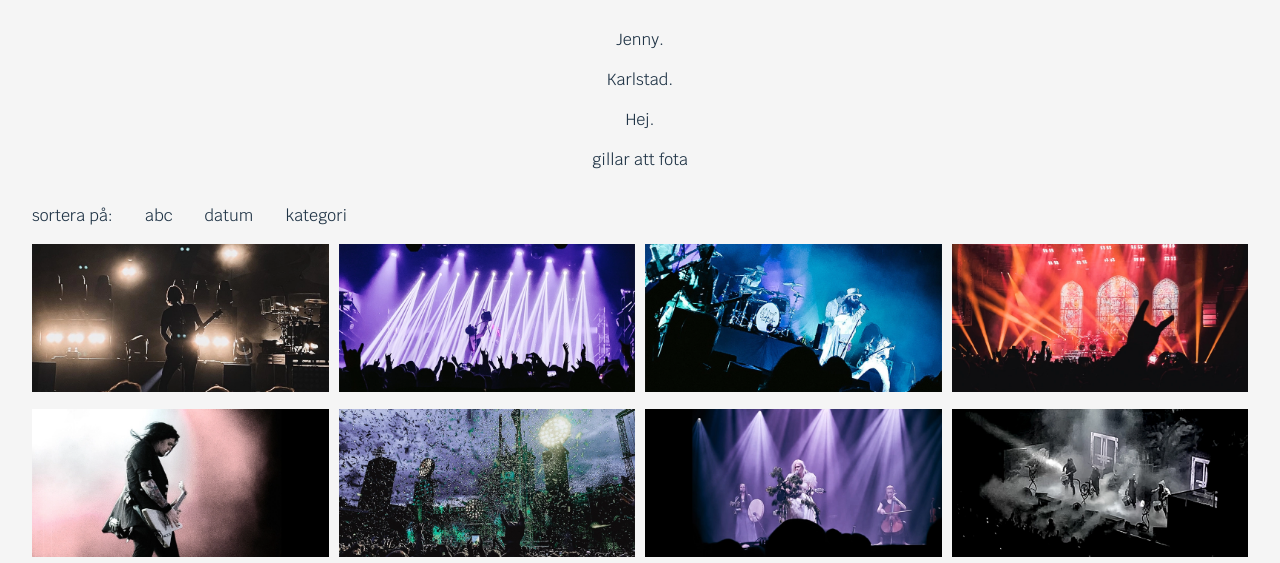
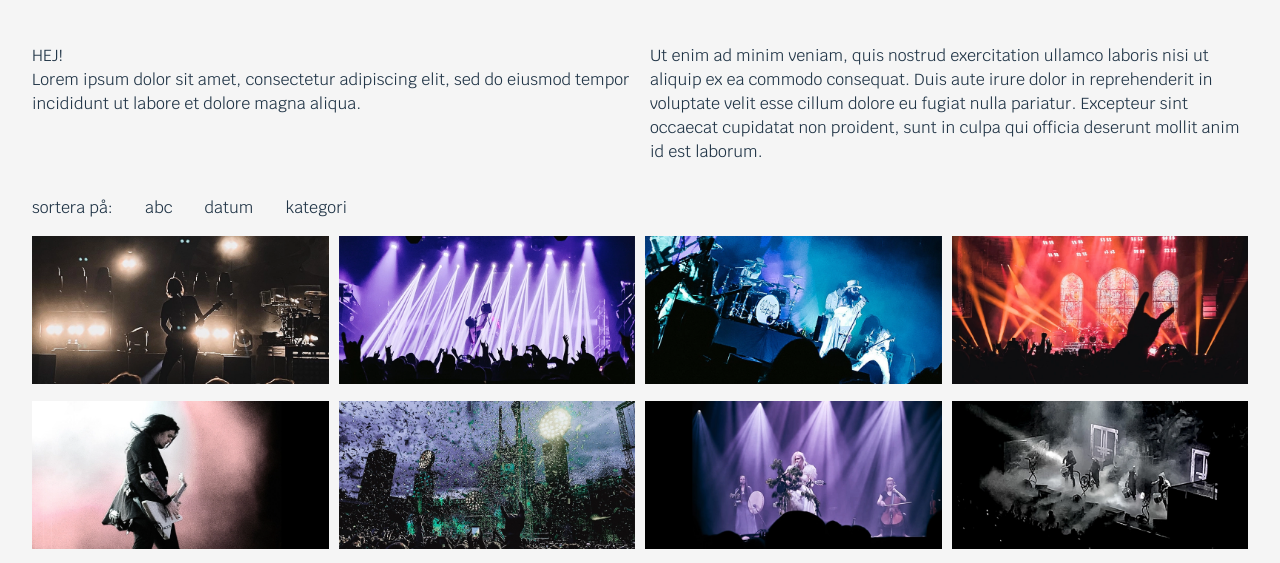
Before and after one commit to jenmwa/hobby, a website built with Vite: page index.html in a window 1280 px wide. Shown: the part 175-738 px from the top of the page. Built offline with nearby package versions, Linux system fonts and the light colour scheme.

Commit message:
flex introsection added

```diff
--- a/src/main.ts
+++ b/src/main.ts
@@ -1,23 +1,7 @@
 import './style.scss';
 import images from './imgArray';
 
-let imgSection = '';
-
-for (let i = 0; i < images.length; i++) {
-  const image = images[i];
-
-  imgSection += `
-      <article>
-        <button class="img-container">
-          <img class="img" src="${image.url}" alt="${image.alt}" width="300">
-          <div class="content">
-            <h2>${image.title}</h2>
-            <p>#${image.category}</p>
-          </div>
-        </button>
-      </article>
-  `;
-}
+let imgSection = renderImgSection();
 
 const nav = `
 <nav>some navigation
@@ -29,11 +13,19 @@ const nav = `
 `;
 
 const aboutSection = `
-<section>
-  <p>Jenny.</p>
-  <p>Karlstad.</p>
-  <p>Hej.</p>
-  <p>gillar att fota</p>
+<section class="about-section">
+  <p class="introduction">
+    HEJ!<br>
+    Lorem ipsum dolor sit amet, consectetur adipiscing elit,
+    sed do eiusmod tempor incididunt ut labore et dolore magna aliqua.
+  </p>
+  <p class="introduction">
+    Ut enim ad minim veniam, quis nostrud exercitation ullamco laboris
+    nisi ut aliquip ex ea commodo consequat. Duis aute irure dolor in
+    reprehenderit in voluptate velit esse cillum dolore eu fugiat nulla pariatur.
+    Excepteur sint occaecat cupidatat non proident, sunt in culpa qui officia
+    deserunt mollit anim id est laborum.
+  </p>
 </section>
 `;
 
@@ -98,6 +90,26 @@ const imageView: HTMLElement | null = document.querySelector('.image-view');
 const imageBox: HTMLElement | null = document.querySelector('.image-box');
 
 let currentImageIndex = 0;
+
+function renderImgSection() {
+  let imgSection = '';
+  for (let i = 0; i < images.length; i++) {
+    const image = images[i];
+
+    imgSection += `
+      <article>
+        <button class="img-container">
+          <img class="img" src="${image.url}" alt="${image.alt}" width="300">
+          <div class="content">
+            <h2>${image.title}</h2>
+            <p>#${image.category}</p>
+          </div>
+        </button>
+      </article>
+  `;
+  }
+  return imgSection;
+}
 
 function openImagePopup(index: number) {
   if (imageView && imageBox) {
--- a/src/style.scss
+++ b/src/style.scss
@@ -50,7 +50,15 @@ h1 {
 img {
   width: 100%;
   display: block;
+
 }
+
+.about-section {
+  display: flex;
+  flex-direction: column;
+  text-align: left;
+}
+
 
 .sortSection {
   max-width: 400px;
@@ -129,6 +137,8 @@ img {
   transform: translate(-50%, -50%);
   background: black;
   display: none;
+  // object-position: right bottom;
+
 }
 
 .image-text-container {
@@ -220,6 +230,16 @@ footer {
     grid-gap: 10px;
   }
 
+  .about-section {
+    flex-direction: row;
+    gap: 20px;
+  }
+
+
+.introduction {
+  width: 50%;
+}
+
   .image-box {
     height: 40vh;
   }
```
